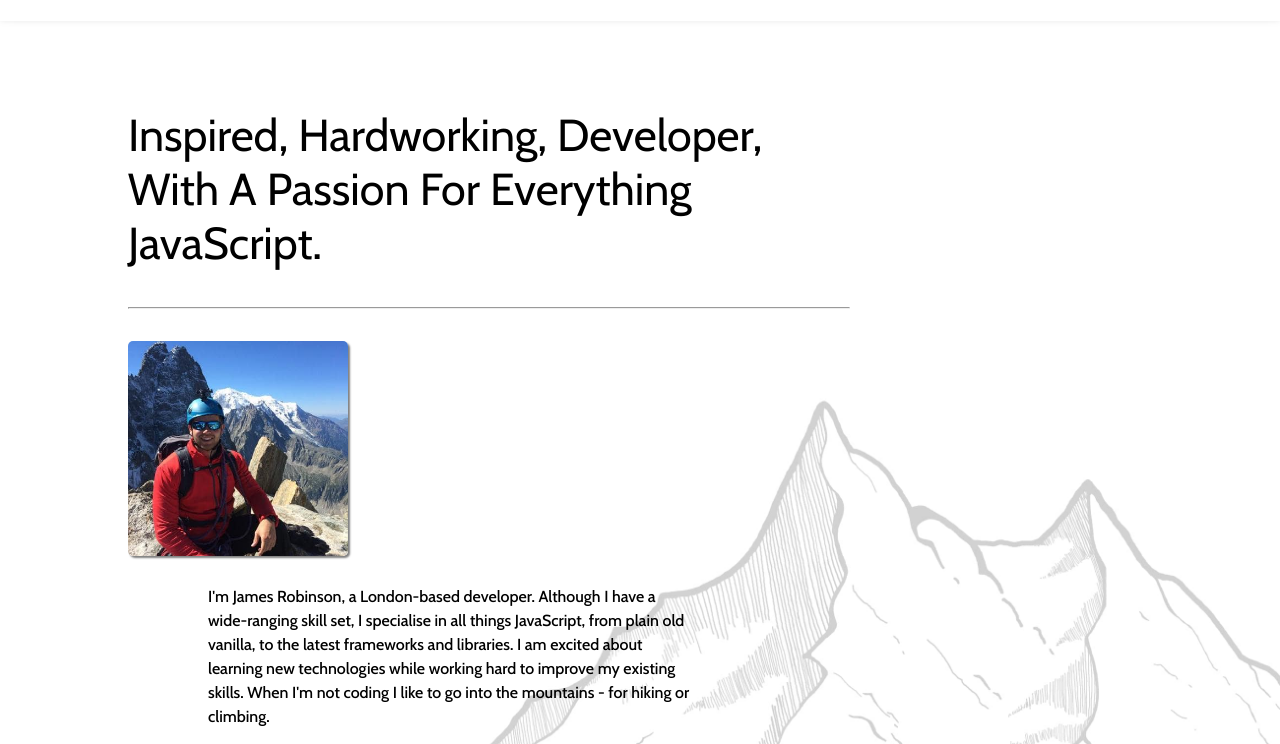
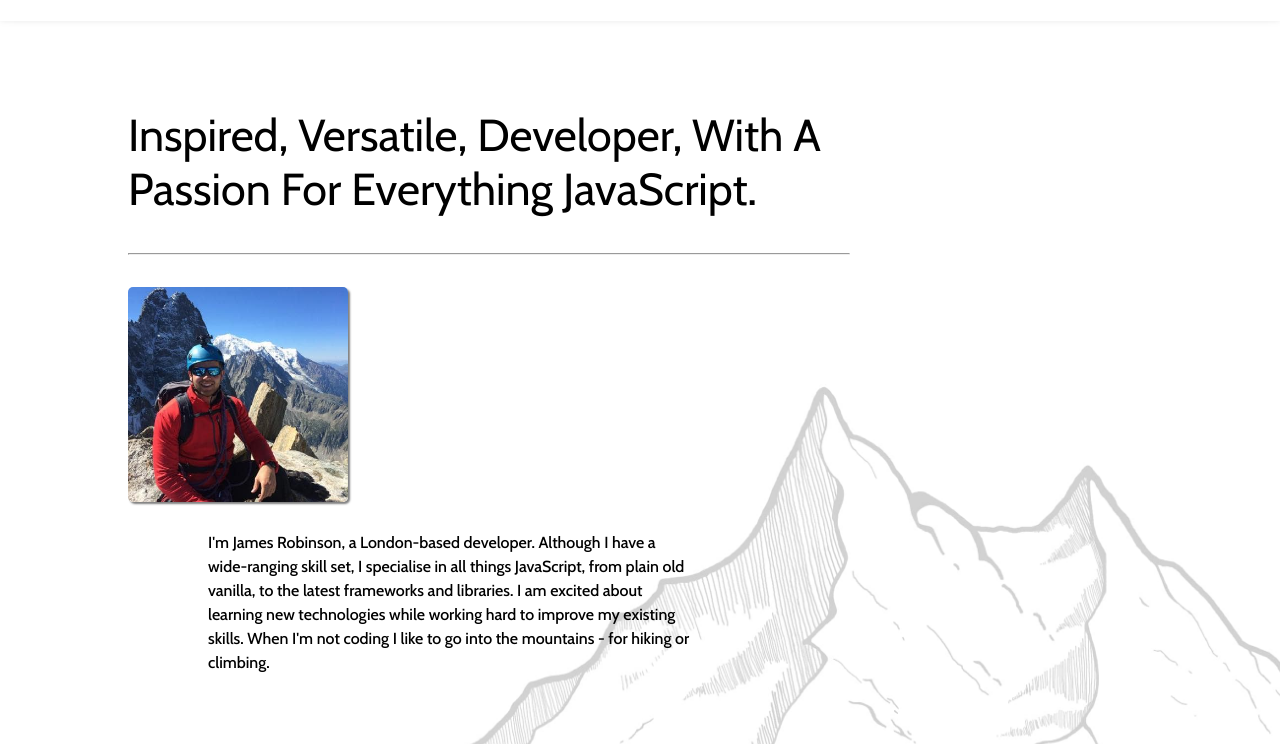
Before and after one commit to jrobind/oldsite, a website: page index.html in a window 1280 px wide. Shown: the part 56-800 px from the top of the page. Drawn offline with nearby package versions, Linux system fonts and the light colour scheme.

Commit message:
update copy

```diff
--- a/index.html
+++ b/index.html
@@ -29,7 +29,7 @@
                     <section class="about">
                         <div class="avatar-container">
                             <h2>
-                                Inspired, Hardworking, Developer, With A Passion For Everything JavaScript.
+                                Inspired, Versatile, Developer, With A Passion For Everything JavaScript.
                             </h2>
                             <hr>
                             <div class="img-wrapper">
```
